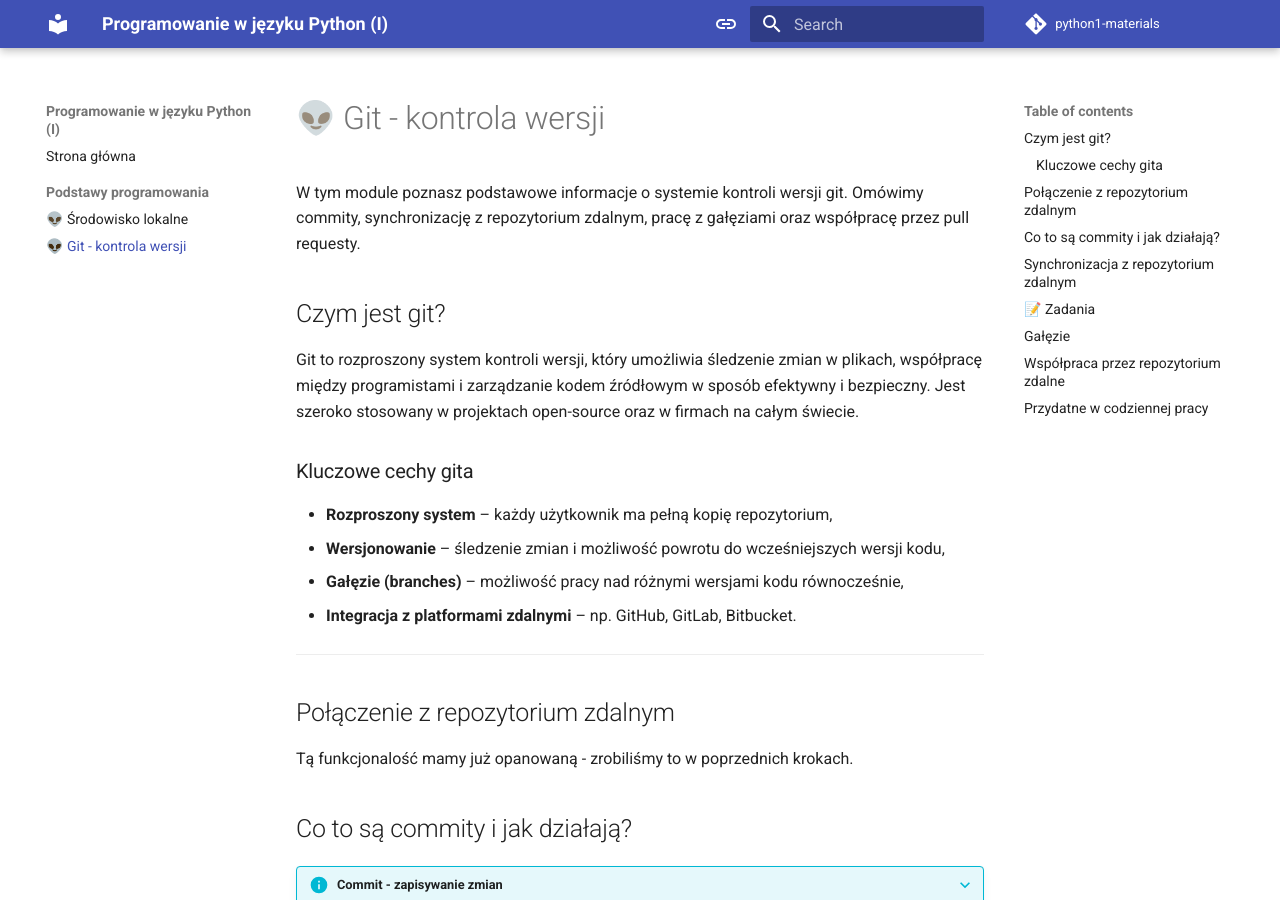
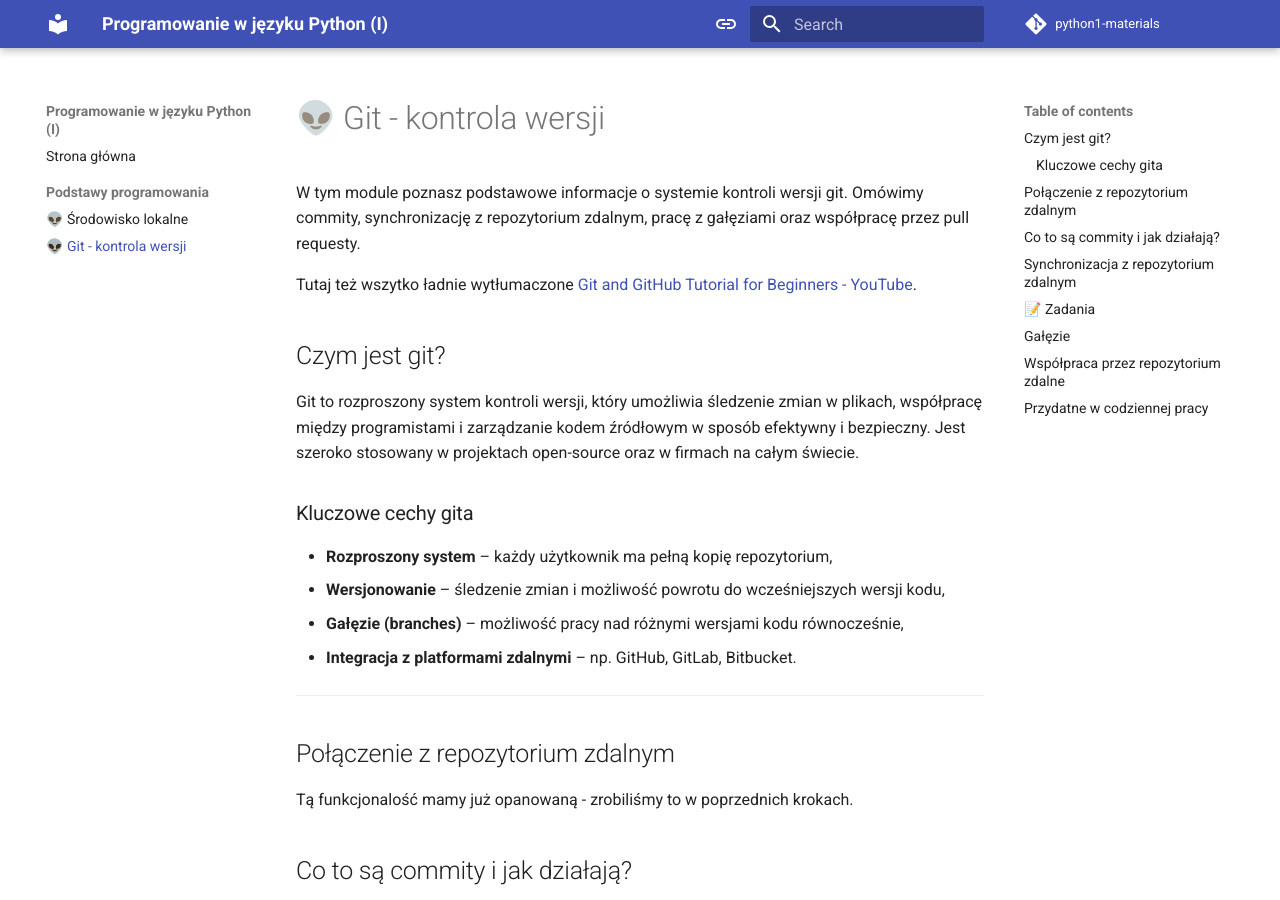
Before and after one commit to agh-geospatial/python1-materials, an MkDocs documentation site: the page built from docs/zaj0/git.md, in a window 1280 px wide and 900 px high. Built offline with MkDocs 1.6.1 and Material for MkDocs 9.7.7, drawn with Linux system fonts in a browser that asks for light colours; comment, search, counter and statistics services are not loaded.

Commit message:
zaj01 p3

```diff
--- a/docs/zaj0/git.md
+++ b/docs/zaj0/git.md
@@ -1,4 +1,6 @@
 W tym module poznasz podstawowe informacje o systemie kontroli wersji git. Omówimy commity, synchronizację z repozytorium zdalnym, pracę z gałęziami oraz współpracę przez pull requesty.
+
+Tutaj też wszytko ładnie wytłumaczone [Git and GitHub Tutorial for Beginners - YouTube](https://www.youtube.com/watch?v=tRZGeaHPoaw).
 
 ## Czym jest git?
 
```
